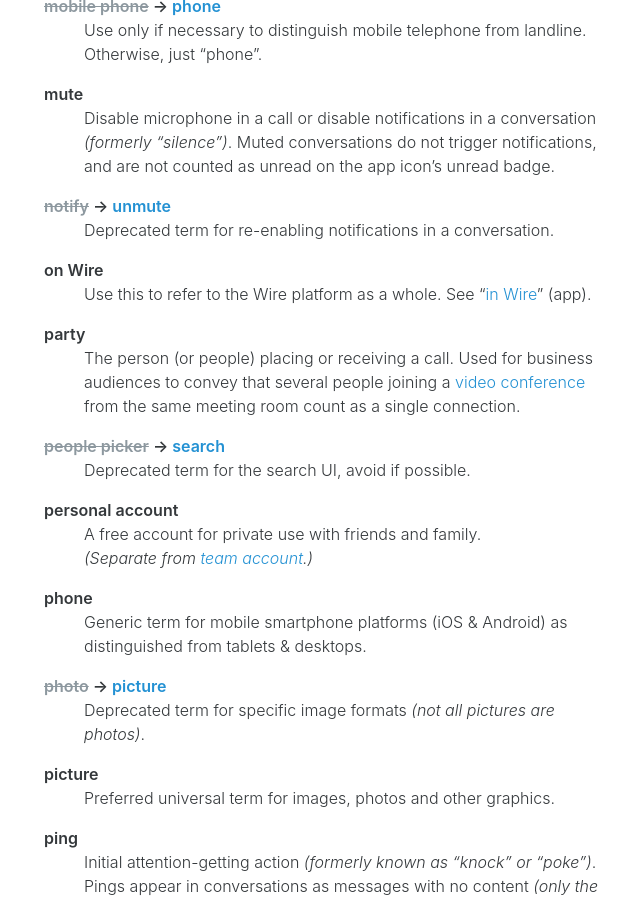
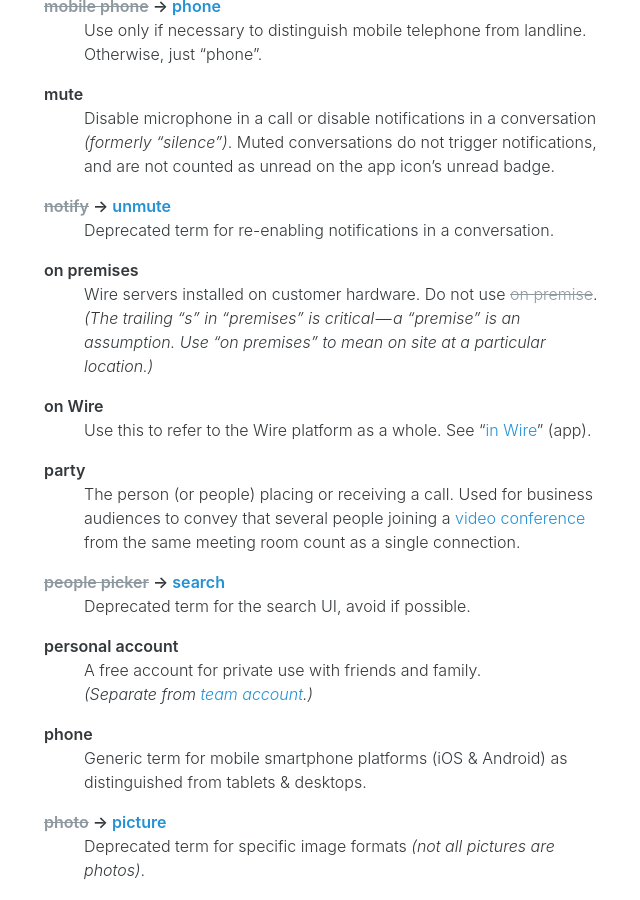
Before and after one commit to wireapp/brand, a Jekyll site: the page built from text/glossary/index.md, in a window 1280 px wide and 900 px high, scrolled down 3499 px. Shown: the whole window, without its empty margins (456-1096 px from the left). Built offline with Jekyll 4.4.1, drawn with Linux system fonts in a browser that asks for light colours; comment, search, counter and statistics services are not loaded.

Commit message:
Clarify Wire “on premises”

```diff
--- a/text/glossary/index.md
+++ b/text/glossary/index.md
@@ -127,6 +127,10 @@
 {: #notify} ~~notify~~ → [unmute](#unmute)
 : Deprecated term for re-enabling notifications in a conversation.
 
+{: #on-premises} on premises
+: Wire servers installed on customer hardware. Do not use ~~on premise~~.
+_(The trailing “s” in “premises” is critical — a “premise” is an assumption. Use “on premises” to mean on site at a particular location.)_
+
 {: #on-wire} on Wire
 : Use this to refer to the Wire platform as a whole. See “[in Wire](#in-wire)” (app).
 
```
